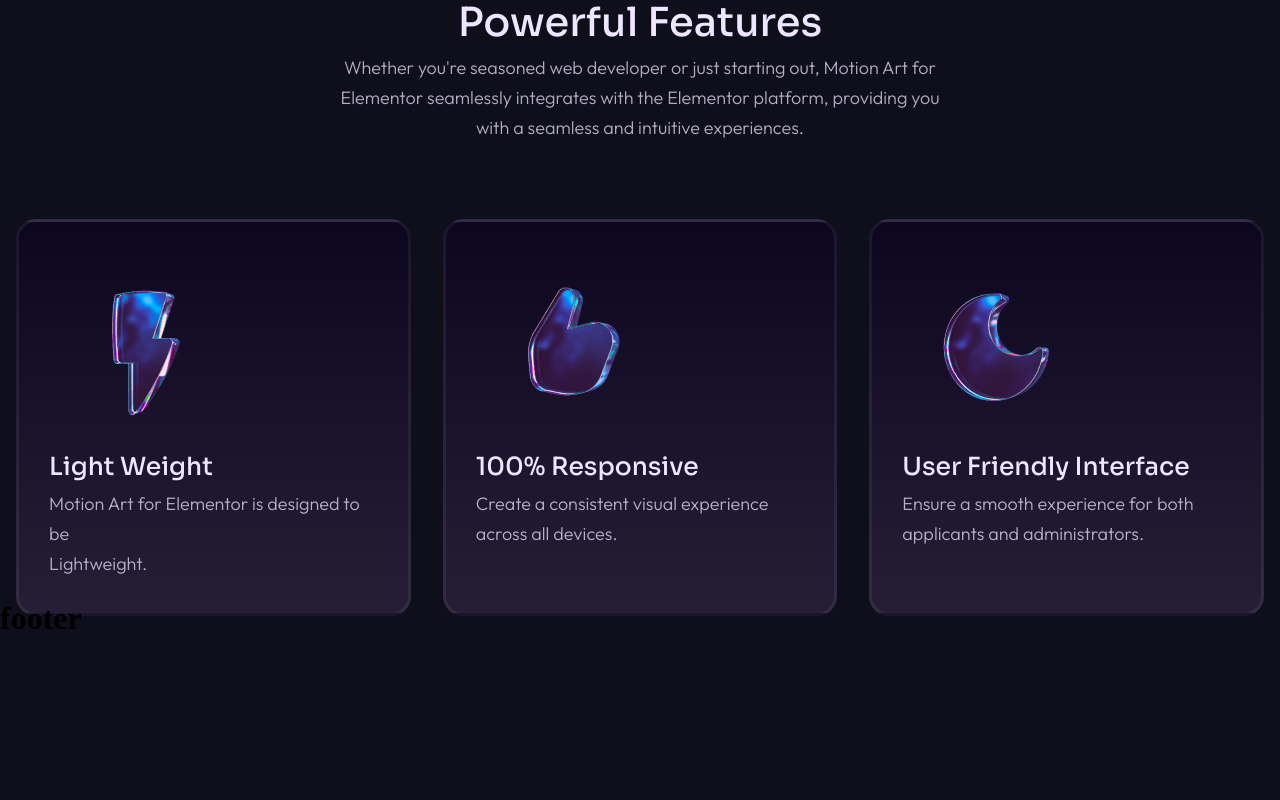
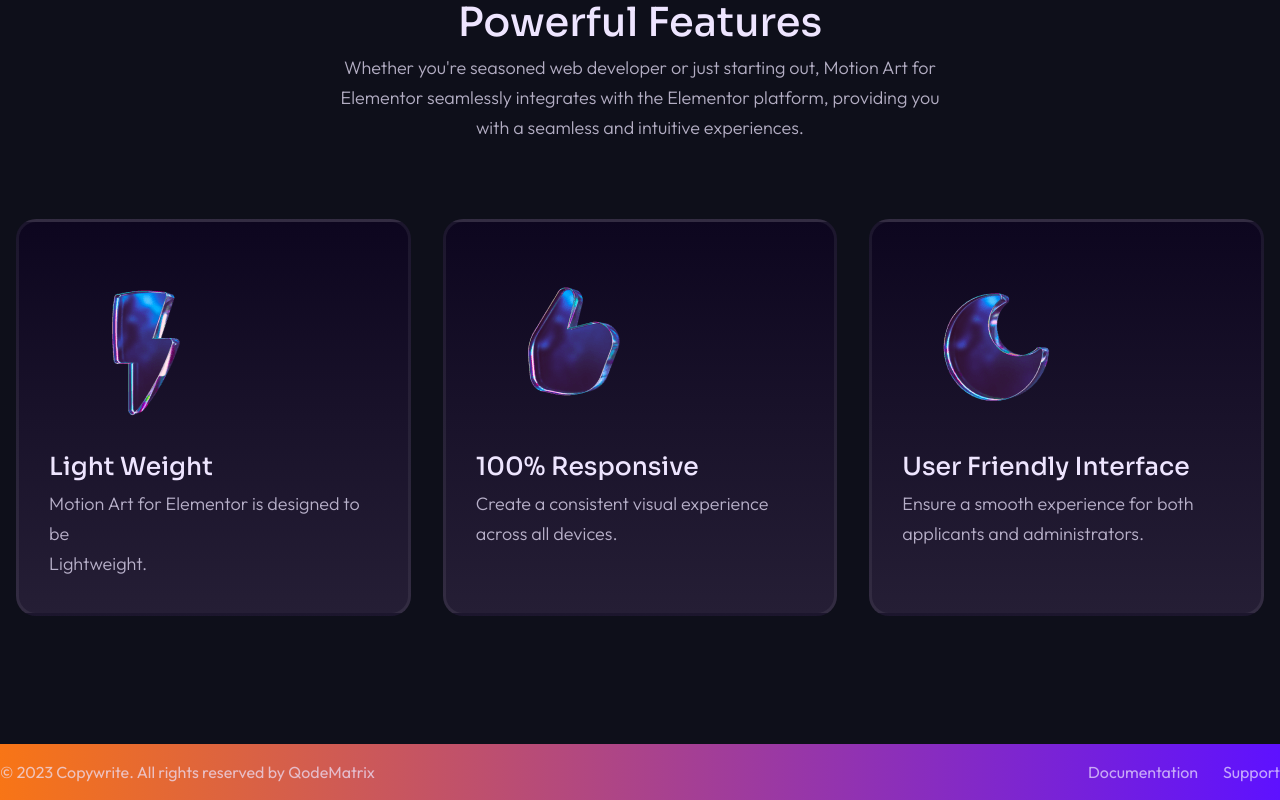
Before and after one commit to shaurya35/Heliverse-task, a React (Vite) app: page / in a window 1280 px wide. Shown: the part 3249-4049 px from the top of the page. Before the commit the page ends 3886 px from the top, so only its background shows below. Built offline with nearby package versions, Linux system fonts and the light colour scheme.

Commit message:
website now replicated

```diff
--- a/src/components/Cards.css
+++ b/src/components/Cards.css
@@ -43,6 +43,7 @@
     align-items: center;
     /* background-color: aliceblue; */
     margin-top: 3.438rem;
+    margin-bottom: 9rem;
 }
 
 .footer2{
@@ -85,7 +86,7 @@
     align-items: start;
     flex-direction: column;
     margin: 1rem;
-    padding: 30px 30px 40px;
+    padding: 1.875rem 1.875rem 2.5rem;
 }
 
 .footer2_card2_inner{
@@ -95,7 +96,7 @@
     border-style: solid;
     height: 100%;
     margin: 1rem;
-    padding: 30px 30px 40px;
+    padding: 1.875rem 1.875rem 2.5rem;
 }
 
 .footer2_card3_inner{
@@ -105,7 +106,7 @@
     border-style: solid;
     height: 100%;
     margin: 1rem;
-    padding: 30px 30px 40px;
+    padding: 1.875rem 1.875rem 2.5rem;
 }
 
 .footer2_card1_title{
--- a/src/components/Footer.css
+++ b/src/components/Footer.css
@@ -0,0 +1,42 @@
+.footer__1__outer{
+    display: flex;
+    justify-content: center;
+    align-items: center;
+    background: var(--linear-gradient);
+    height: 3.5rem;
+}
+
+.footer__1{
+    width: 87rem;
+    display: flex;
+    justify-content: space-between;
+    align-items: center;
+    flex-direction: row;
+}
+
+.footer__1__content__1{
+    font-family: "Outfit", sans-serif;
+    color: var(--primary-white);
+    opacity: 0.7;
+}
+
+.footer__1__content__2{
+    display: flex;
+    justify-content: space-between;
+    align-items: center;
+    flex-direction: row;
+    /* background-color:brown; */
+    width: 12rem;
+}
+
+.content__2__c1{
+    font-family: "Outfit", sans-serif;
+    color: var(--primary-white);
+    opacity: 0.7;
+}
+
+.content__2__c2{
+    font-family: "Outfit", sans-serif;
+    color: var(--primary-white);
+    opacity: 0.7;
+}
--- a/src/components/Footer.jsx
+++ b/src/components/Footer.jsx
@@ -1,10 +1,18 @@
-import React from 'react'
-import './Footer.css'
+import React from "react";
+import "./Footer.css";
 
 export default function Footer() {
   return (
-    <div>
-      <h1>footer</h1>
-    </div>
-  )
+    <>
+      <footer className="footer__1__outer">
+        <div className="footer__1">
+          <div className="footer__1__content__1">© 2023 Copywrite. All rights reserved by QodeMatrix</div>
+          <div className="footer__1__content__2">
+            <div className="content__2__c1">Documentation</div>
+            <div className="content__2__c2">Support</div>
+          </div>
+        </div>
+      </footer>
+    </>
+  );
 }
```
